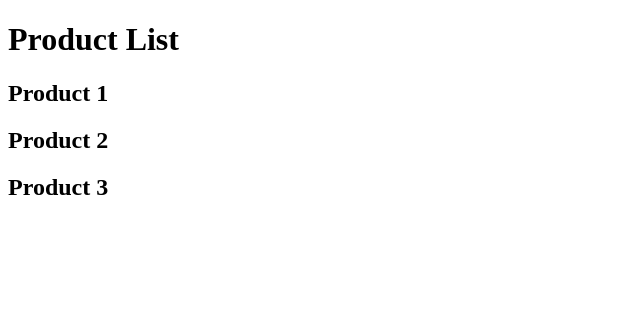
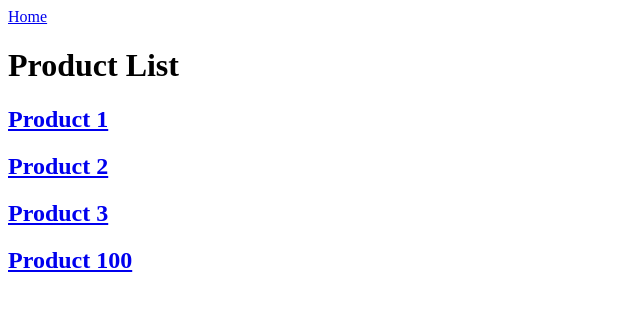
Before and after one commit to KadirZukorlic/sveltekit, a SvelteKit app: page /products in a window 1280 px wide. Shown: the top 310 px of the page, without its empty margins (0-640 px from the left). Built offline with nearby package versions, Linux system fonts and the light colour scheme.

Commit message:
Navigation

```diff
--- a/src/routes/+page.svelte
+++ b/src/routes/+page.svelte
@@ -1,4 +1,6 @@
 <h1>Welcome to home</h1>
 
-<a href="/about">go to about</a>
-<a href="/profile">go to My Profile</a>
+<a href="/about">About</a>
+<a href="/products">Products</a>
+<a href="/blog">Blog</a>
+<a href="/profile">Profile</a>
--- a/src/routes/products/+page.svelte
+++ b/src/routes/products/+page.svelte
@@ -1,4 +1,11 @@
+<script>
+    let productId = 100
+</script>
+
+<a href="/">Home</a>
+
 <h1>Product List</h1>
-<h2>Product 1</h2>
-<h2>Product 2</h2>
-<h2>Product 3</h2>
+<h2><a href="products/1">Product 1</a></h2>
+<h2><a href="products/2">Product 2</a></h2>
+<h2><a href="products/3">Product 3</a></h2>
+<h2><a href={`/products/${productId}`}>Product 100</a></h2>
```
